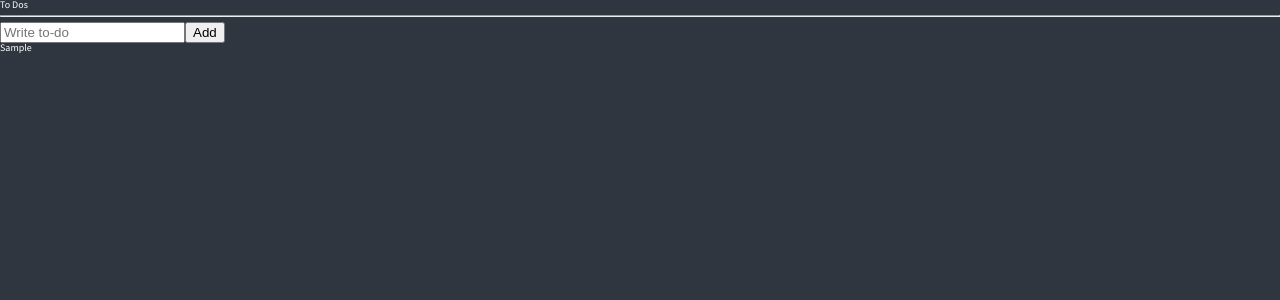
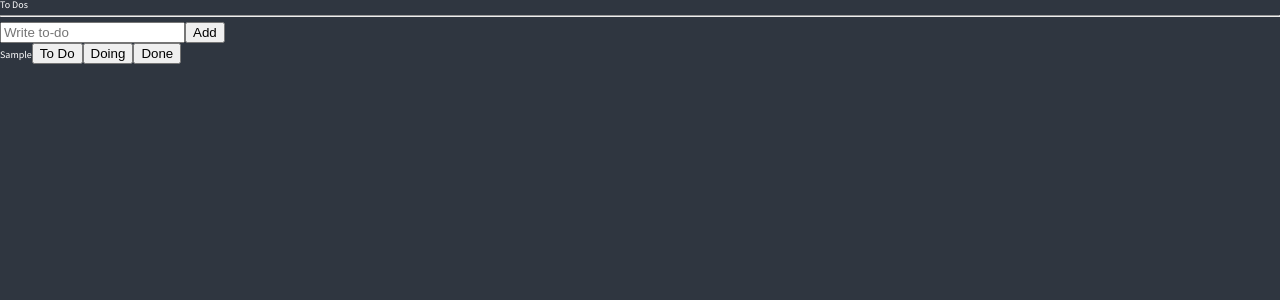
Before and after one commit to yyeonkim/react-masterclass, a React (Create React App) app: page / in a window 1280 px wide. Both pictures are taken after typing "Sample" into the empty fields and a click on the button "Add". Shown: the top 300 px of the page. Built offline with nearby package versions, Linux system fonts and the light colour scheme.

Commit message:
Refactoring

```diff
--- /dev/null
+++ b/src/atoms.tsx
@@ -0,0 +1,12 @@
+import { atom } from "recoil";
+
+export interface IToDo {
+  id: number;
+  text: string;
+  category: "TO_DO" | "DOING" | "DONE";
+}
+
+export const toDoState = atom<IToDo[]>({
+  key: "toDo",
+  default: [],
+});
--- /dev/null
+++ b/src/components/ToDo.tsx
@@ -0,0 +1,12 @@
+import { IToDo } from "../atoms";
+
+export default function ToDo({ text }: IToDo) {
+  return (
+    <li>
+      <span>{text}</span>
+      <button>To Do</button>
+      <button>Doing</button>
+      <button>Done</button>
+    </li>
+  );
+}
--- /dev/null
+++ b/src/components/ToDoForm.tsx
@@ -0,0 +1,39 @@
+import { useForm } from "react-hook-form";
+import { useSetRecoilState } from "recoil";
+
+import { toDoState } from "../atoms";
+
+interface IForm {
+  toDo: string;
+}
+
+export default function ToDoForm() {
+  const setToDos = useSetRecoilState(toDoState);
+
+  const {
+    register,
+    handleSubmit,
+    formState: { errors },
+    setValue,
+  } = useForm<IForm>();
+  console.log(errors);
+
+  const onValid = ({ toDo }: IForm) => {
+    setToDos((oldToDos) => [
+      ...oldToDos,
+      { text: toDo, id: Date.now(), category: "TO_DO" },
+    ]);
+    setValue("toDo", "");
+  };
+
+  return (
+    <form onSubmit={handleSubmit(onValid)}>
+      <input
+        placeholder="Write to-do"
+        {...register("toDo", { required: "Please write to-do" })}
+      />
+      <span>{errors.toDo?.message}</span>
+      <button>Add</button>
+    </form>
+  );
+}
--- a/src/components/ToDoList.tsx
+++ b/src/components/ToDoList.tsx
@@ -1,55 +1,20 @@
-import { useForm } from "react-hook-form";
-import { atom, useRecoilState } from "recoil";
+import { useRecoilValue } from "recoil";
 
-interface IForm {
-  toDo: string;
-}
-
-interface IToDo {
-  id: number;
-  text: string;
-  category: "TO_DO" | "DOING" | "DONE";
-}
-
-const toDoState = atom({
-  key: "toDo",
-  default: [],
-});
+import { toDoState, IToDo } from "../atoms";
+import ToDo from "./ToDo";
+import ToDoForm from "./ToDoForm";
 
 export default function ToDoList() {
-  const [toDos, setToDos] = useRecoilState<IToDo[]>(toDoState);
-
-  const {
-    register,
-    handleSubmit,
-    formState: { errors },
-    setValue,
-  } = useForm<IForm>();
-  console.log(errors);
-
-  const onValid = ({ toDo }: IForm) => {
-    setToDos((oldToDos) => [
-      ...oldToDos,
-      { text: toDo, id: Date.now(), category: "TO_DO" },
-    ]);
-    setValue("toDo", "");
-  };
+  const toDos = useRecoilValue<IToDo[]>(toDoState);
 
   return (
     <div>
       <h1>To Dos</h1>
       <hr />
-      <form onSubmit={handleSubmit(onValid)}>
-        <input
-          placeholder="Write to-do"
-          {...register("toDo", { required: "Please write to-do" })}
-        />
-        <span>{errors.toDo?.message}</span>
-        <button>Add</button>
-      </form>
+      <ToDoForm />
       <ul>
         {toDos.map((toDo) => (
-          <li key={toDo.id}>{toDo.text}</li>
+          <ToDo {...toDo} />
         ))}
       </ul>
     </div>
```
